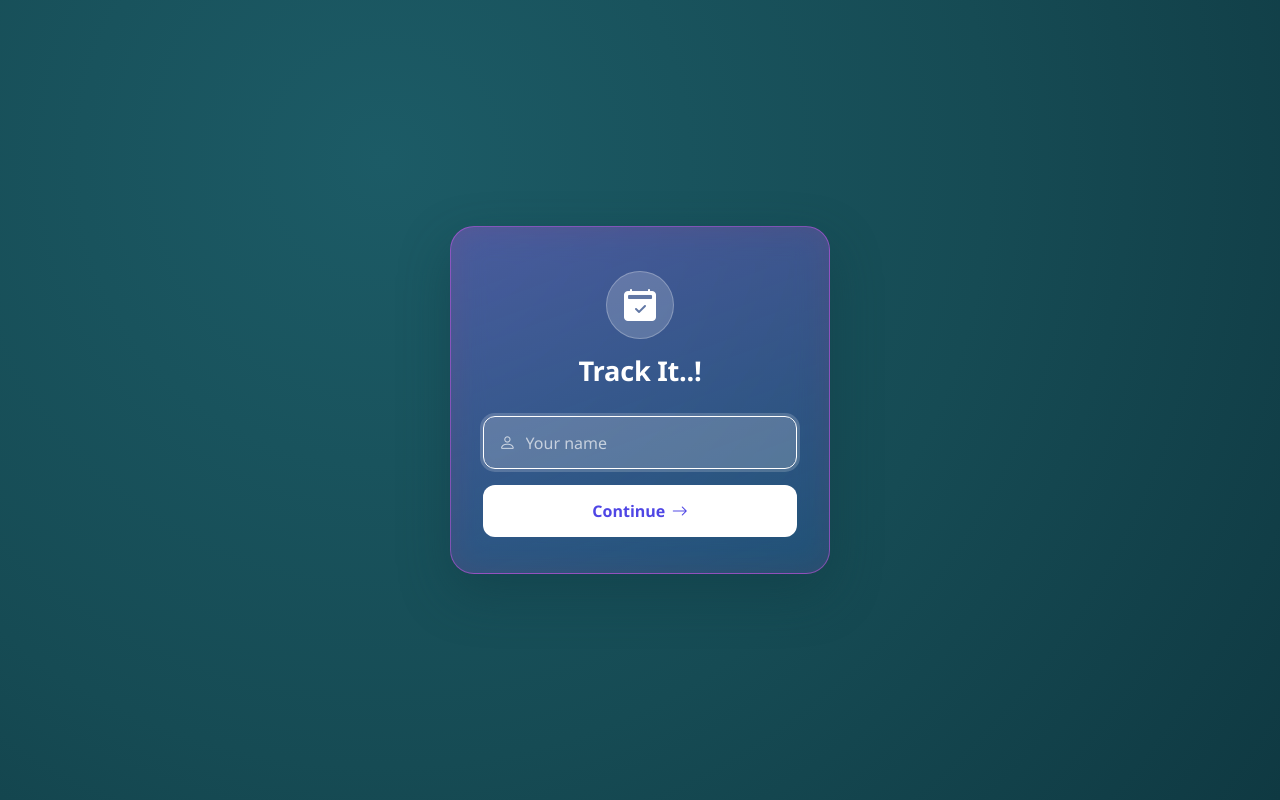
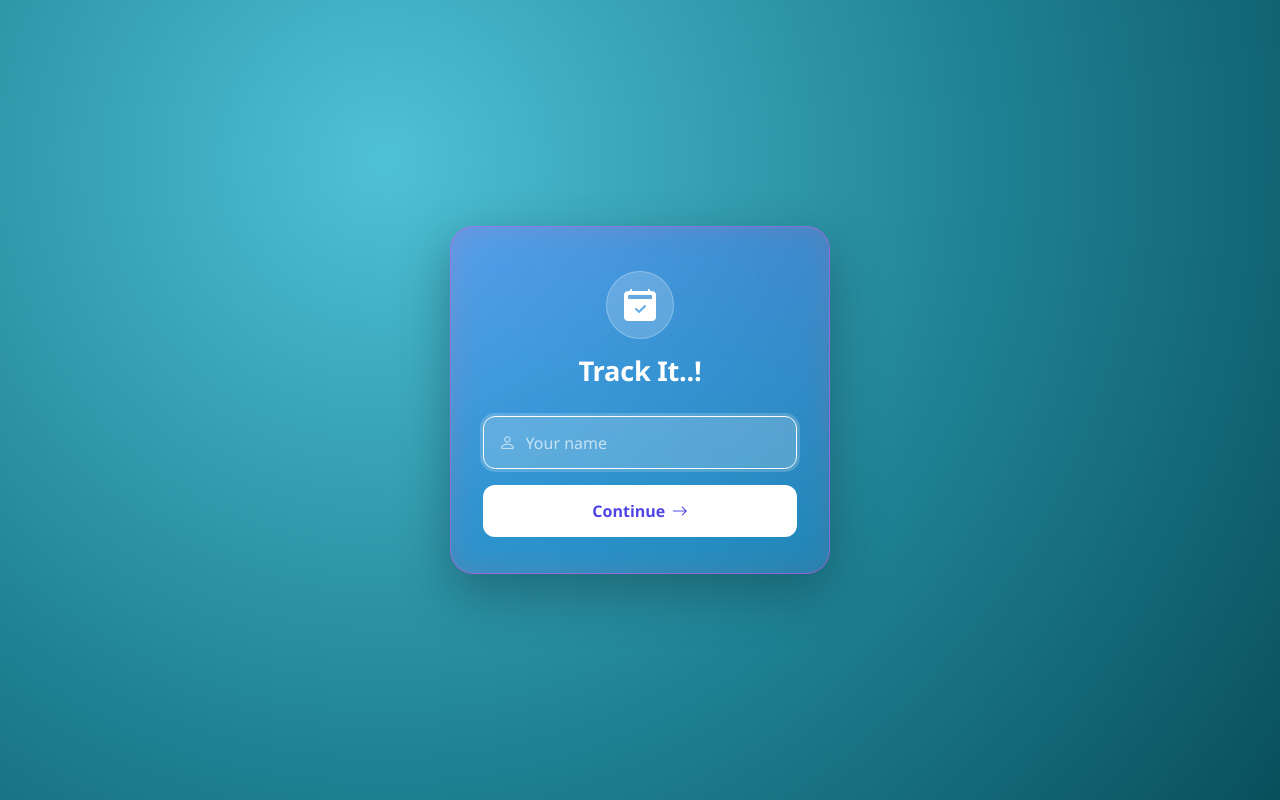
Before and after one commit to magiscrazy20/TrackIt, a Django app: page /welcome/ in a window 1280 px wide. Run offline with Django 5.2, Linux system fonts and the light colour scheme.

Commit message:
Update style.css

```diff
--- a/static/attendance/css/style.css
+++ b/static/attendance/css/style.css
@@ -318,7 +318,7 @@ body {
     justify-content: center;
     padding: 1.25rem;
     /* Deep teal backdrop with a subtle gradient for depth. */
-    background: radial-gradient(circle at 30% 20%, #1c5b66, #164b54 55%, #0f3942);
+    background: radial-gradient(circle at 30% 20%, #4fc1d6, #1f8294 55%, #094f5c);
 }
 
 .welcome-card {
```
